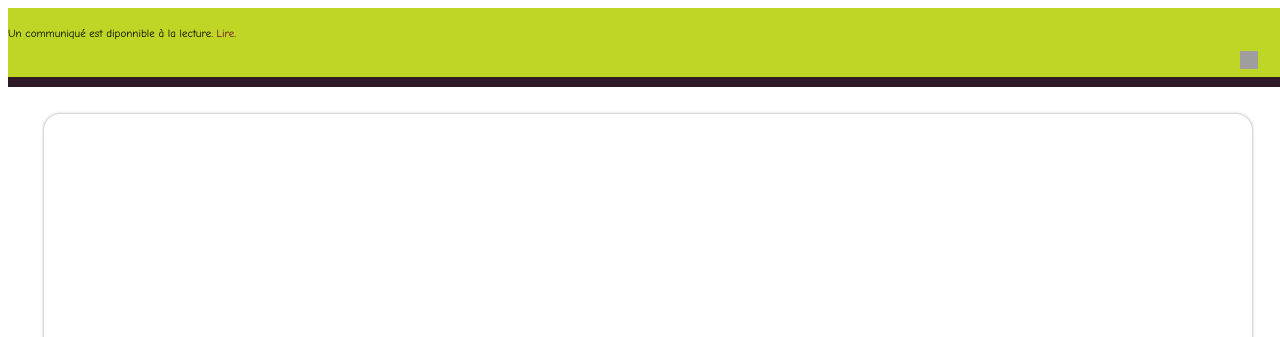
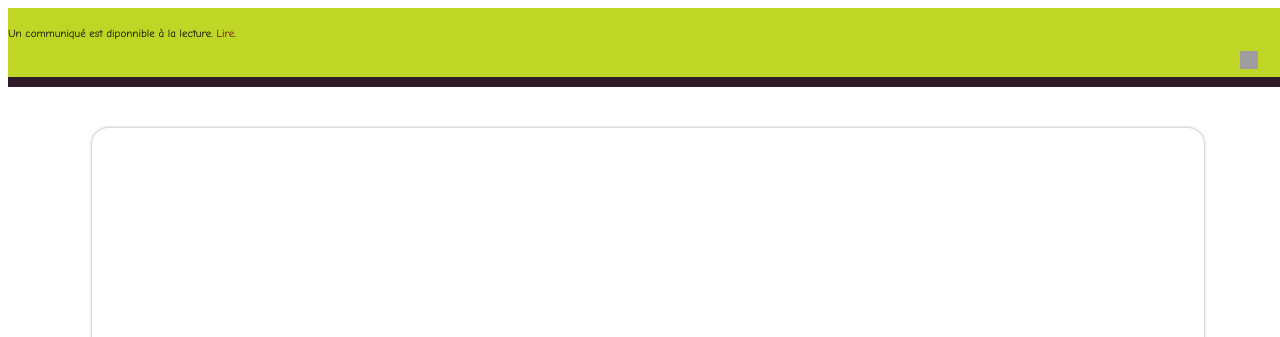
Before and after one commit to Florian-COLLIN/florian-collin.github.com, a plain HTML site: page fr/index.html in a window 1280 px wide. Shown: the top 337 px of the page. Drawn offline with nearby package versions, Linux system fonts and the light colour scheme; grey boxes are pictures that could not be loaded.

Commit message:
Update style.css

```diff
--- a/style.css
+++ b/style.css
@@ -6,8 +6,8 @@
 body {
 	/*background:#fbf1d8 url(https://themes.googleusercontent.com/image?id=1tFd7JwCZklx2wbQVQNlo-PcPRWrzFsTSzBZOaXgoUo8M1A6G1q5jOePd6ZeusFbrndZ9) no-repeat fixed top center /* Credit: tillsonburg (http://www.istockphoto.com/portfolio/tillsonburg?platform=blogger) */;*/
 	background-color: #66a7cc;
-	background-attachment:scroll;
-	background-size:cover;
+	/*background-attachment:scroll;
+	background-size:cover;*/
 	-webkit-filter:blur(0px);
 	filter:blur(0px);
 	height:calc(100% + 2 * 0px);
@@ -63,7 +63,7 @@ h6 {
 .cadre {
 	max-width: 100%;
 	width: auto;
-	margin: 1rem;
+	margin: 4rem;
 	background-color: white;
 	text-align: justify;
 	align-content: center;
```
